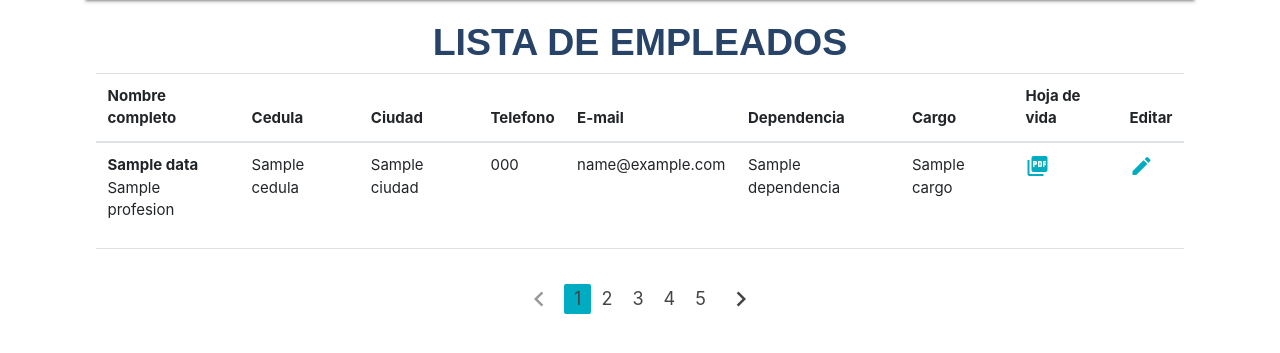
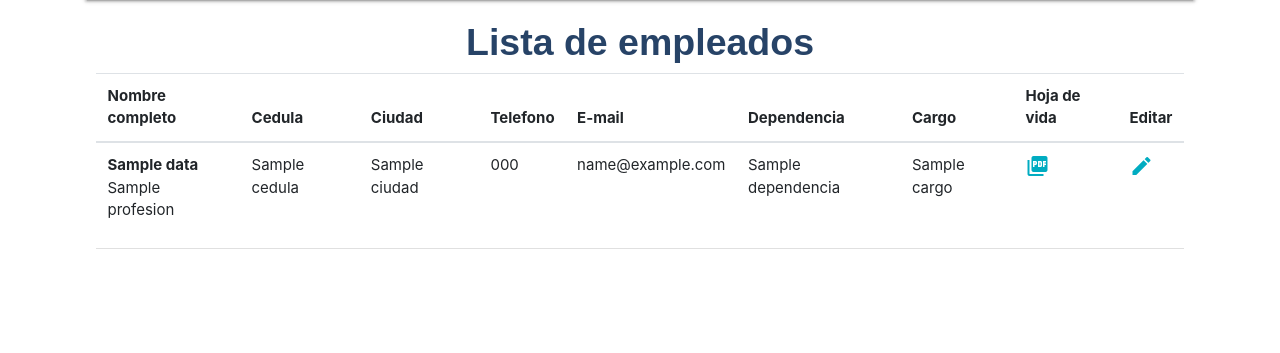
Before and after one commit to eveleo51/hvida, a Django app: template templates/auth/contact_list.html in a window 1280 px wide. Shown: the part 64-417 px from the top of the page. Run offline with Django 3.2, Linux system fonts and the light colour scheme; the template is opened without the code that fills it: most values are stand-ins (such as "Sample title", 1, 10 or a date in 2020); some libraries are stand-ins or nearby versions.

Commit message:
paginador

```diff
--- a/templates/auth/contact_list.html
+++ b/templates/auth/contact_list.html
@@ -12,15 +12,14 @@
     <link rel="stylesheet" href="https://cdnjs.cloudflare.com/ajax/libs/materialize/1.0.0/css/materialize.min.css">
     <link rel="stylesheet" href="https://stackpath.bootstrapcdn.com/bootstrap/4.4.1/css/bootstrap.min.css" integrity="sha384-Vkoo8x4CGsO3+Hhxv8T/Q5PaXtkKtu6ug5TOeNV6gBiFeWPGFN9MuhOf23Q9Ifjh" crossorigin="anonymous">
     <meta charset="utf-8">
-    <title>Lostado empleados</title>
+    <title>Listado empleados</title>
   </head>
-
   <body>
     <div class="container">
       <div class="row">
         <div class="col s12 m12">
           <div class="responsive-table" class="table table-bordered">
-              <h1 style="text-align:center;">LISTA DE EMPLEADOS</h1>
+              <h1 style="text-align:center;">Lista de empleados</h1>
                 <table  class="table table-hover table-employee">
 
                   <thead>
@@ -66,17 +65,33 @@
               </div>
             </div>
           </div>
+        {% if is_paginated %}
           <ul class="pagination justify-content-center pagination-employee">
-            <li class="disabled"><a href="#!"><i class="material-icons">chevron_left</i></a></li>
-            <li class=""><a href="#!">1</a></li>
-            <li class="waves-effect"><a href="#!">2</a></li>
-            <li class="waves-effect"><a href="#!">3</a></li>
-            <li class="waves-effect"><a href="#!">4</a></li>
-            <li class="waves-effect"><a href="#!">5</a></li>
-            <li class="waves-effect"><a href="#!"><i class="material-icons">chevron_right</i></a></li>
-          </ul>
-        </div>
-      </body>
+            {% if page_obj.has_previous %}
+            <li class="page-item">
+              <a class="page-link" href="?page={{ page_obj.previous_page_number }}">&laquo;</a>
+            </li>
+            {% else %}
+           <li class="page-item disabled"><a class="page-link">&laquo;</a></li>
+           {% endif %}
+           {% for i in paginator.page_range %}
+            {% if page_obj.number == i %}
+              <li class="page-item active">
+                <a class="page-link">{{ i }}</a>
+              </li>
+            {% else %}
+              <li class="page-item"><a class="page-link" href="?page={{ i }}">{{ i }}</a></li>
+            {% endif %}
+          {% endfor %}
+          {% if page_obj.has_next %}
+            <li class="page-item"><a class="page-link" href="?page={{ page_obj.next_page_number }}">&raquo;</a></li>
+          {% else %}
+            <li class="page-item disabled"><a class="page-link">&raquo;</a></li>
+          {% endif %}
+        </ul>
+      {% endif %}
+    </div>
+  </body>
   <script src="https://code.jquery.com/jquery-3.4.1.slim.min.js" integrity="sha384-J6qa4849blE2+poT4WnyKhv5vZF5SrPo0iEjwBvKU7imGFAV0wwj1yYfoRSJoZ+n" crossorigin="anonymous"></script>
   <script src="https://cdn.jsdelivr.net/npm/popper.js@1.16.0/dist/umd/popper.min.js" integrity="sha384-Q6E9RHvbIyZFJoft+2mJbHaEWldlvI9IOYy5n3zV9zzTtmI3UksdQRVvoxMfooAo" crossorigin="anonymous"></script>
   <script src="https://stackpath.bootstrapcdn.com/bootstrap/4.4.1/js/bootstrap.min.js" integrity="sha384-wfSDF2E50Y2D1uUdj0O3uMBJnjuUD4Ih7YwaYd1iqfktj0Uod8GCExl3Og8ifwB6" crossorigin="anonymous"></script>
```
Also changed, not shown: contacto/views.py (+5 -6 lines), db.sqlite3, 1 other file.
